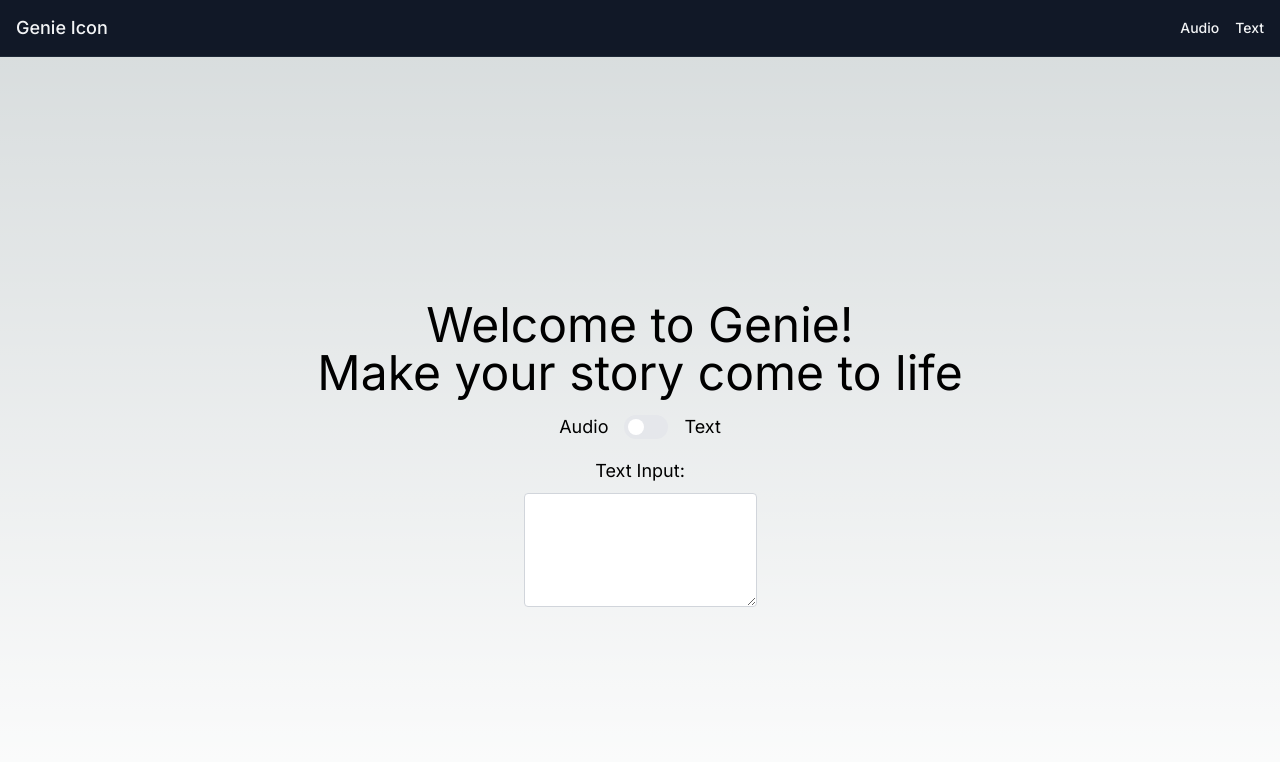
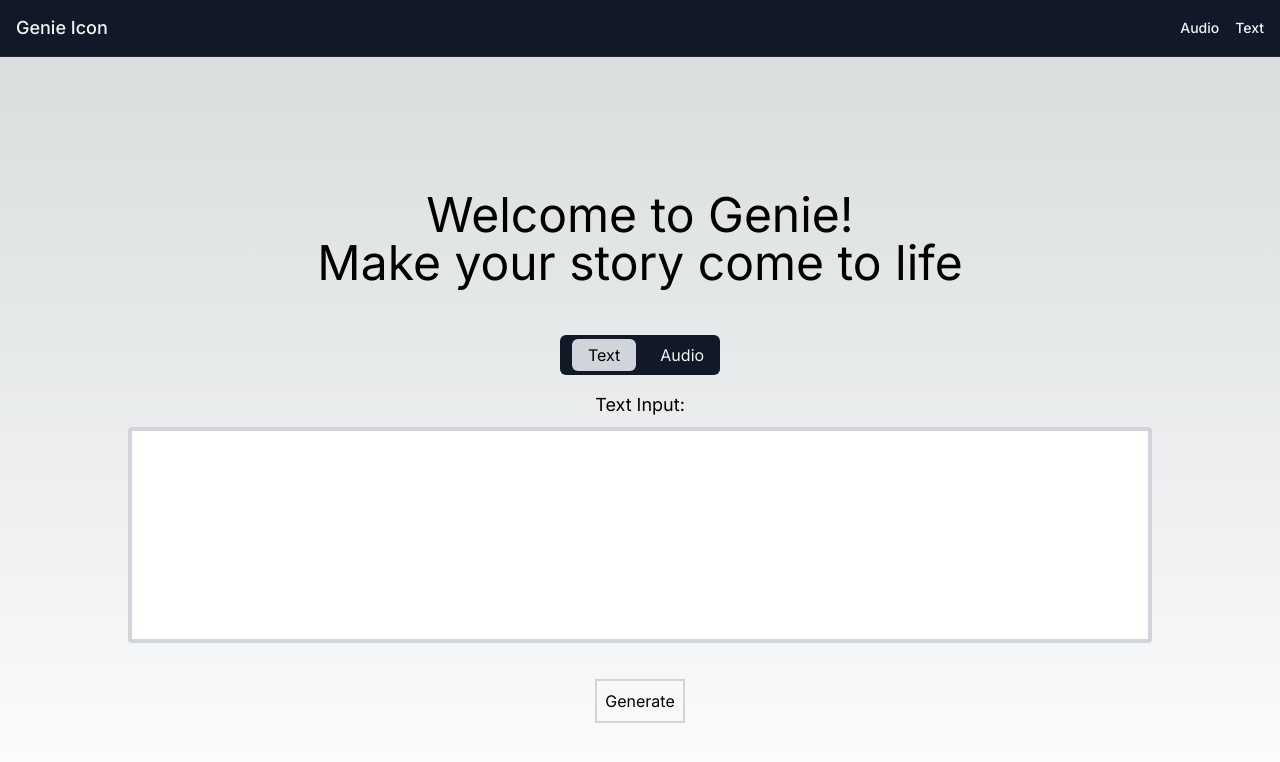
Before and after one commit to Maru5er/genie-app, a Next.js app: page / in a window 1280 px wide. Shown: the top 762 px of the page. Built offline with nearby package versions, Linux system fonts and the light colour scheme.

Commit message:
imporved site

```diff
--- a/app/page.js
+++ b/app/page.js
@@ -1,8 +1,9 @@
 "use client";
 import './globals.css'
 import Navbar from './components/navbar';
-import {Switch} from '@headlessui/react';
+import {Switch, Textarea} from '@headlessui/react';
 import { useState } from 'react';
+
 
 export default function Home() {
   const [enabled, setEnabled] = useState(false);
@@ -11,38 +12,46 @@ export default function Home() {
     <div>
       <Navbar />
       <div className="flex flex-col justify-center items-center h-screen text-center p-4">
-        <h1 className="text-3xl md:text-5xl mb-4">Welcome to Genie! <br /> Make your story come to life</h1>
-        <Switch.Group>
+        <h1 className="text-3xl md:text-5xl border-b-50 pb-4 mb-8">Welcome to Genie! <br /> Make your story come to life</h1>
         <div className="flex items-center space-x-4">
-            <Switch.Label className="text-lg">Audio</Switch.Label>
+            <div className="relative inline-block w-40 h-10">
               <Switch
                 checked={enabled}
                 onChange={setEnabled}
-              className={`${enabled ? 'bg-blue-600' : 'bg-gray-200'}
-                relative inline-flex items-center h-6 rounded-full w-11 transition-colors focus:outline-none`}
+                className={`bg-gray-900
+                  relative inline-flex items-center h-10 w-40 rounded-md transition-colors duration-300 ease-in-out focus:outline-none`}
               >
-              <span
-                className={`${enabled ? 'translate-x-6' : 'translate-x-1'}
-                  inline-block w-4 h-4 transform bg-white rounded-full transition-transform`}
+
+                <div className='flex flex-row justify-center items-center'>
+                  <p className={`${enabled ? 'text-gray-100' : 'text-black'}
+                                p-5 pl-7 z-10`}>Text</p>
+                  <p className={`${enabled ? 'text-black' : 'text-gray-100'}
+                                p-5 pl-5 z-10`}>Audio</p>
+                </div>
+              </Switch>
+              <div
+                  className={`${enabled ? 'translate-x-20' : 'translate-x-1'}
+                    absolute left-2 top-1/2 transform -translate-y-1/2 w-16 h-8 bg-gray-300 rounded-md transition-transform duration-300 ease-in-out`}
                 />
-            </Switch>
-            <Switch.Label className="text-lg">Text</Switch.Label>
             </div>
-        </Switch.Group>
+        </div>
 
-        <div className="mt-4">
+        <div className="transition-opacity duration-300 ease-in-out">
           {enabled ? (
-            <div>
-              <label htmlFor="audioInput" className="block text-lg">Audio Input:</label>
+            <div className='h-32 w-full'>
+              <label htmlFor="audioInput" className="block text-lg mt-4">Audio Input:</label>
               <input type="file" id="audioInput" accept="audio/*" className="mt-2 p-2 border border-gray-300 rounded"/>
             </div>
           ) : (
-            <div>
-              <label htmlFor="textInput" className="block text-lg">Text Input:</label>
-              <textarea id="textInput" rows="4" className="mt-2 p-2 border border-gray-300 rounded w-full"></textarea>
+            <div className='h-32 w-full md:w-96'>
+              <label htmlFor="textInput" className="block text-lg mt-4">Text Input:</label>
+              <textarea style={{resize:'none', width:'80vw', marginLeft:'10vw'}}id="textInput" rows="8" className="absolute left-0 mt-2 p-2 border-4 border-gray-300 rounded w-4/5 text-black"></textarea>
             </div>
           )}
         </div>
+        <button className='mt-40 border-2 border-gray-300 p-2 hover:bg-white hover:text-black'>
+          Generate
+        </button>
       </div>
     </div>
   );
```
Lines whose indentation alone changed are shown as unchanged.
